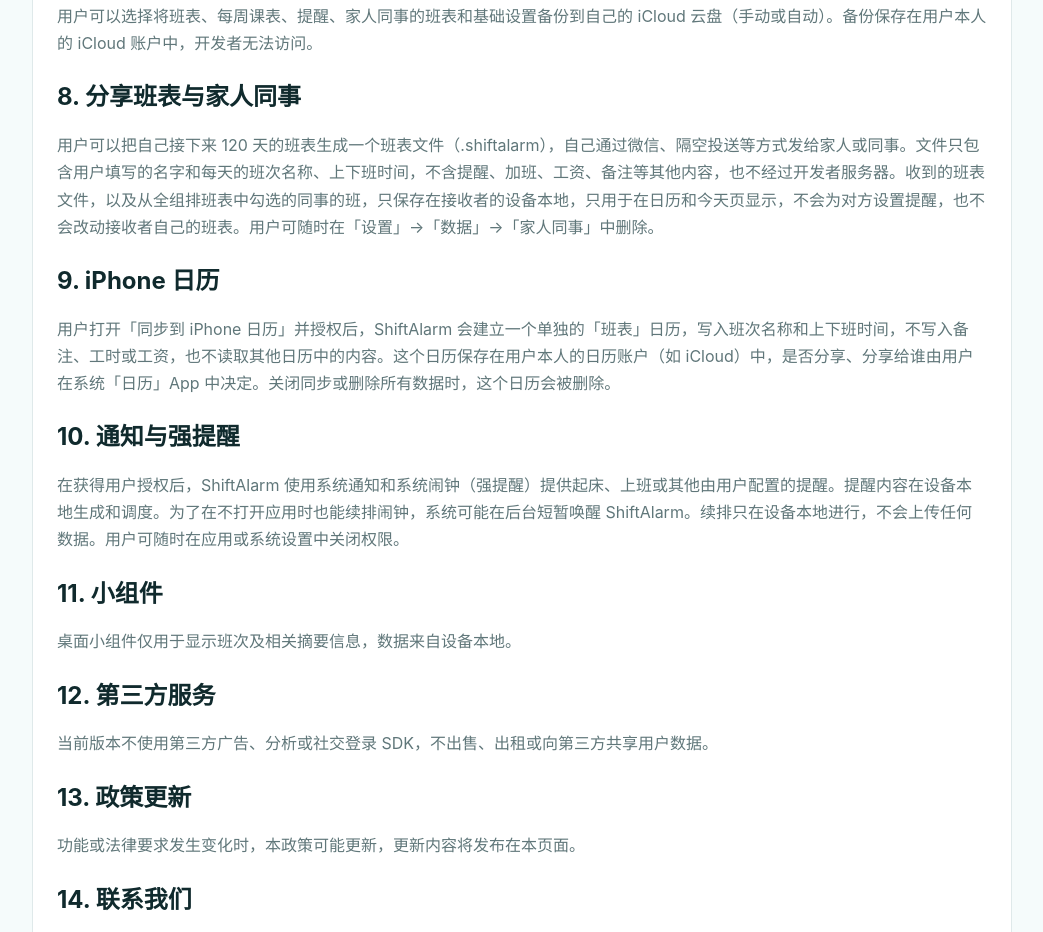
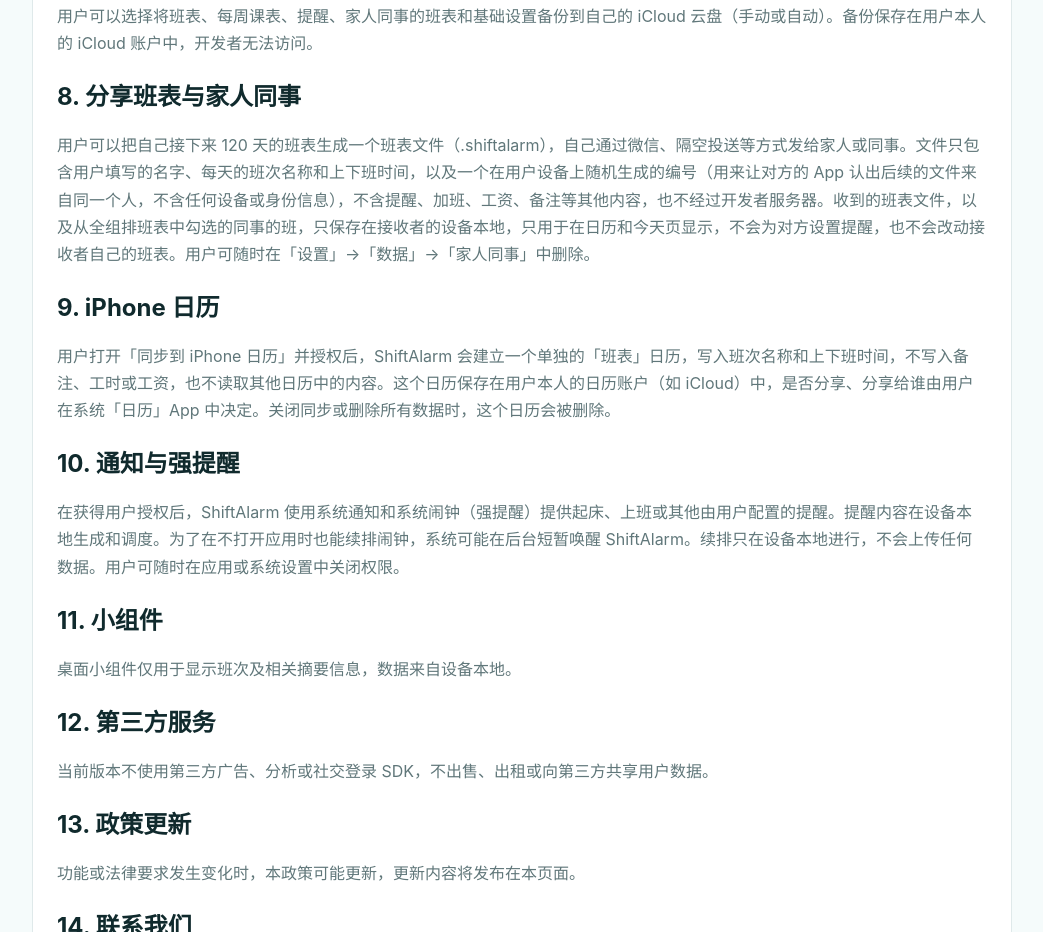
Before and after one commit to wenshifu/shiftalarm-site, a plain HTML site: page privacy.html in a window 1280 px wide. Shown: the part 1314-2246 px from the top of the page, without its empty margins (118-1161 px from the left). Drawn offline with Linux system fonts and the light colour scheme.

Commit message:
Say that a shared schedule file carries a random id
Co-Authored-By: Claude Opus 5.5 <noreply@anthropic.com>

```diff
--- a/privacy.html
+++ b/privacy.html
@@ -18,7 +18,7 @@ section{padding:55px 0}footer{border-top:1px solid #dfe9ea;padding:28px 0;color:
 <h2>5. 排班助手、Siri 与语音输入</h2><p>排班助手在设备本地按规则回答班表问题、起草修改，不使用 AI 模型。任何修改都要用户确认后才会保存。</p><p>为了越用越懂用户的说法，助手会在设备上记下问过的话和结果（不记回答），最多保留 60 天，不会上传。可以在“助手设置 → 学到的说法”里查看、清除或关闭；只有用户主动点分享，没听懂的话才会发出去。</p><p>语音输入经用户授权后使用麦克风和语音识别，识别只在设备上进行，语音和识别出的文字都不会上传。通过 Siri 或快捷指令使用时，语音请求由 Apple 按其隐私政策处理，ShiftAlarm 只在设备本地生成回答。</p>
 <h2>6. 「健康」睡眠数据</h2><p>使用「班表分析」的睡眠对比时，经用户授权，ShiftAlarm 只读取「健康」中的睡眠记录，用来对比每个班次前后的睡眠。数据只在设备本地分析，每次查看时重新读取：不会保存、不会上传、不会写入 iCloud 备份，也不会用于广告或提供给第三方。在支持 Apple 智能的设备上，「班表分析」开头的总结由设备端的 Apple 智能模型生成，同样只在设备上进行。ShiftAlarm 不向「健康」写入任何数据。用户可随时在「设置」→「健康」→「数据访问与设备」中关闭读取权限。</p>
 <h2>7. iCloud 备份</h2><p>用户可以选择将班表、每周课表、提醒、家人同事的班表和基础设置备份到自己的 iCloud 云盘（手动或自动）。备份保存在用户本人的 iCloud 账户中，开发者无法访问。</p>
-<h2>8. 分享班表与家人同事</h2><p>用户可以把自己接下来 120 天的班表生成一个班表文件（.shiftalarm），自己通过微信、隔空投送等方式发给家人或同事。文件只包含用户填写的名字和每天的班次名称、上下班时间，不含提醒、加班、工资、备注等其他内容，也不经过开发者服务器。收到的班表文件，以及从全组排班表中勾选的同事的班，只保存在接收者的设备本地，只用于在日历和今天页显示，不会为对方设置提醒，也不会改动接收者自己的班表。用户可随时在「设置」→「数据」→「家人同事」中删除。</p>
+<h2>8. 分享班表与家人同事</h2><p>用户可以把自己接下来 120 天的班表生成一个班表文件（.shiftalarm），自己通过微信、隔空投送等方式发给家人或同事。文件只包含用户填写的名字、每天的班次名称和上下班时间，以及一个在用户设备上随机生成的编号（用来让对方的 App 认出后续的文件来自同一个人，不含任何设备或身份信息），不含提醒、加班、工资、备注等其他内容，也不经过开发者服务器。收到的班表文件，以及从全组排班表中勾选的同事的班，只保存在接收者的设备本地，只用于在日历和今天页显示，不会为对方设置提醒，也不会改动接收者自己的班表。用户可随时在「设置」→「数据」→「家人同事」中删除。</p>
 <h2>9. iPhone 日历</h2><p>用户打开「同步到 iPhone 日历」并授权后，ShiftAlarm 会建立一个单独的「班表」日历，写入班次名称和上下班时间，不写入备注、工时或工资，也不读取其他日历中的内容。这个日历保存在用户本人的日历账户（如 iCloud）中，是否分享、分享给谁由用户在系统「日历」App 中决定。关闭同步或删除所有数据时，这个日历会被删除。</p>
 <h2>10. 通知与强提醒</h2><p>在获得用户授权后，ShiftAlarm 使用系统通知和系统闹钟（强提醒）提供起床、上班或其他由用户配置的提醒。提醒内容在设备本地生成和调度。为了在不打开应用时也能续排闹钟，系统可能在后台短暂唤醒 ShiftAlarm。续排只在设备本地进行，不会上传任何数据。用户可随时在应用或系统设置中关闭权限。</p>
 <h2>11. 小组件</h2><p>桌面小组件仅用于显示班次及相关摘要信息，数据来自设备本地。</p>
```
